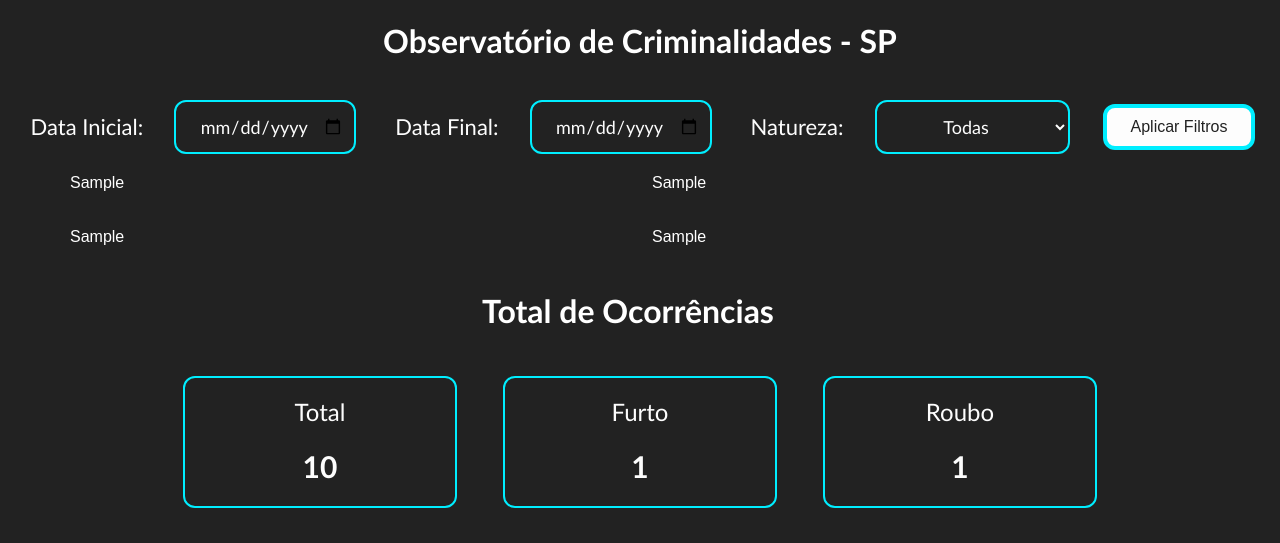
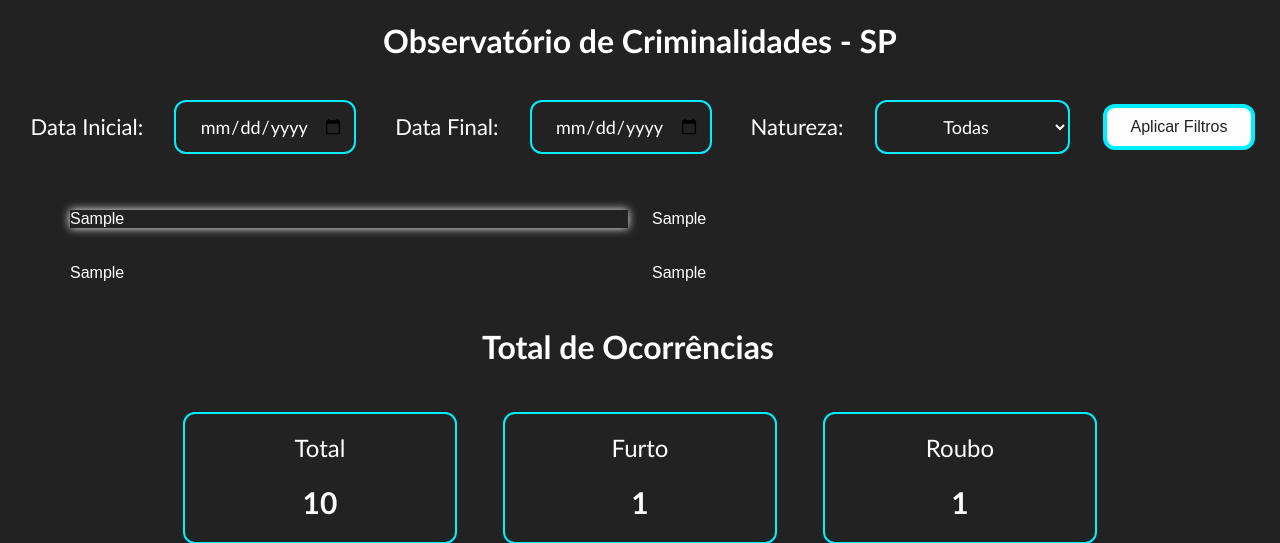
Before and after one commit to abiromania/observatorio-sp, a Django app: template django-website/dashboard/templates/dashboard/grafico.html in a window 1280 px wide, with the pointer over the restyled element. Shown: the top 543 px of the page. Run offline with Django 5.2, Linux system fonts and the light colour scheme; the template is opened without the code that fills it: most values are stand-ins (such as "Sample title", 1, 10 or a date in 2020).

Commit message:
Adicionar função hover aos gráficos e aumentar espaçamento entre os filtros e os gráficos

```diff
--- a/django-website/dashboard/static/style.css
+++ b/django-website/dashboard/static/style.css
@@ -72,6 +72,12 @@ h1 {
     align-items: flex-start;
 }
 
+.grafico:hover {
+    box-shadow: 0px 0px 10px #fdfdfd;
+    transition: 0.3s;
+
+}
+
 .indicadores-container {
     display: flex;
     flex-wrap: wrap;
--- a/django-website/dashboard/templates/dashboard/grafico.html
+++ b/django-website/dashboard/templates/dashboard/grafico.html
@@ -33,6 +33,7 @@
             <button type="submit" class="botao">Aplicar Filtros</button>
         </form>
 
+    <br><br>
 
         <!-- Gráficos -->
     <div class="graficos-container">
```
